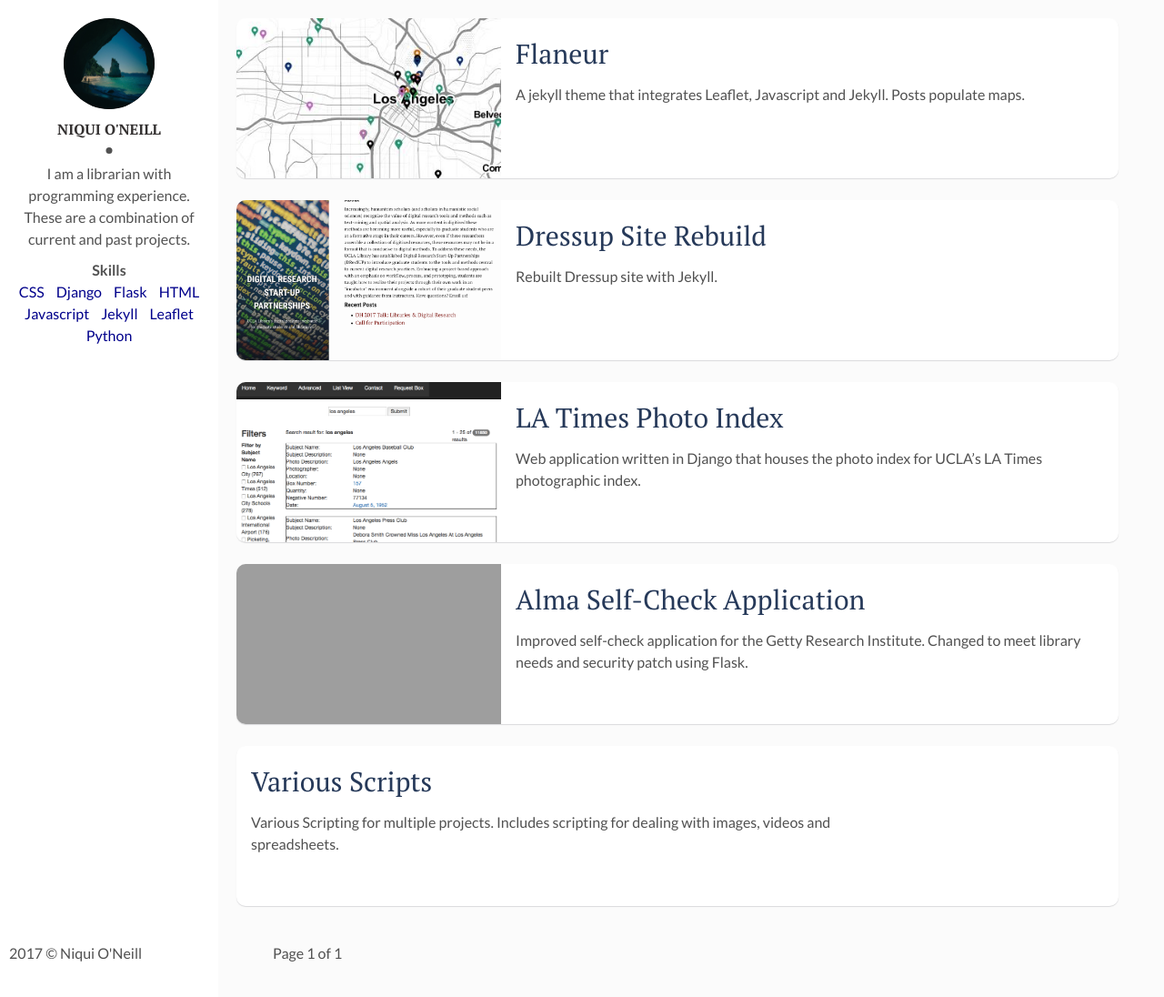
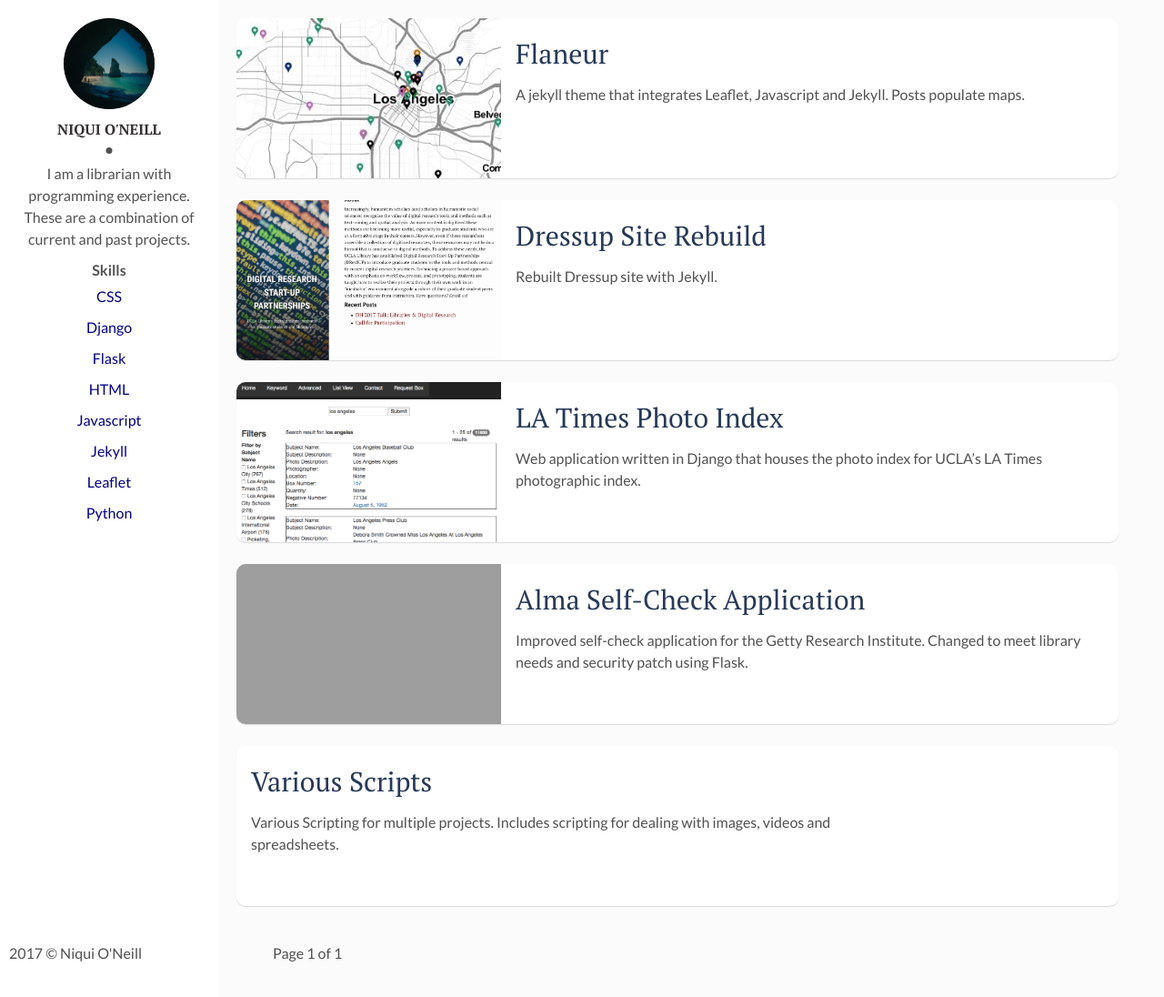
Before and after one commit to dnoneill/dnoneill.github.io, a Jekyll site: the page built from index.html, in a window 1280 px wide and 1096 px high. Shown: the whole window at 91% size. Built offline with Jekyll 4.4.1, drawn with Linux system fonts in a browser that asks for light colours; the list of posts is cut into pages by our own code; grey boxes are pictures that could not be loaded.

Commit message:
a.link styling

```diff
--- a/assets/css/main.css
+++ b/assets/css/main.css
@@ -988,6 +988,7 @@ a.tag {
 padding: 5px;
 color: darkblue;
 text-decoration:  none;
+display: block;
 }
 
 .content-box {
@@ -1393,6 +1394,11 @@ a.newer-posts:hover {
     max-width: 480px;
     margin: 10px auto auto;
   }
+
+  a.tag {
+  display: inline;
+  }
+
   .about img {
     width: 100px;
     height: 100px;
```
Also changed, not shown: 1 other file.
